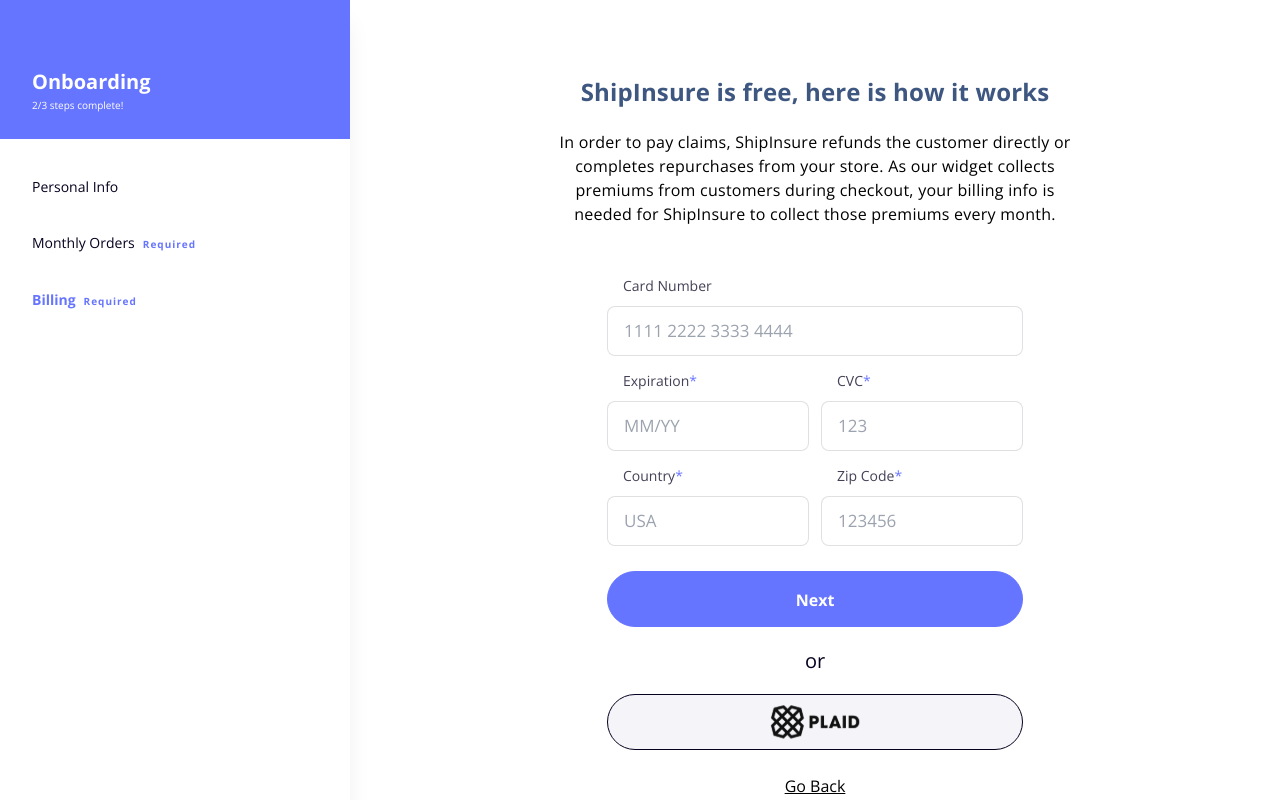
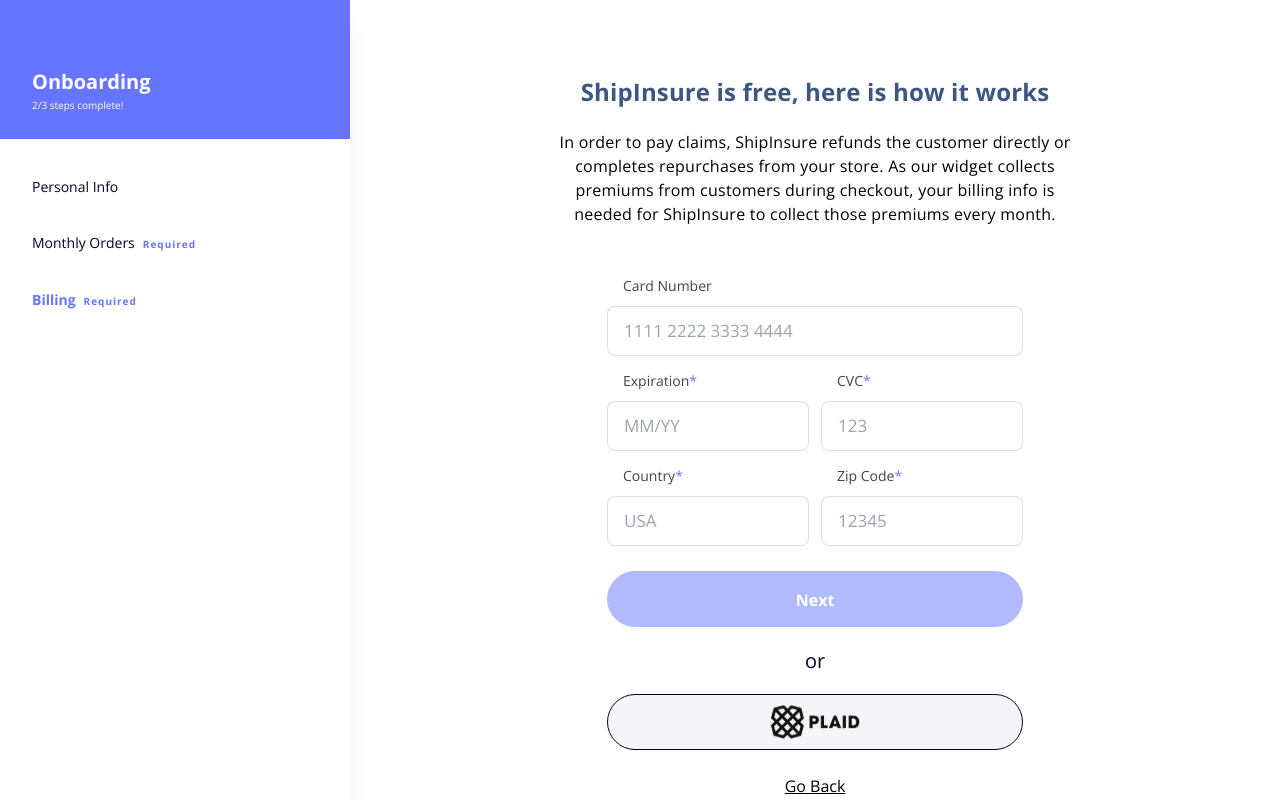
Before and after one commit to larrycustodio/shipinsure-onboarding-demo, a Next.js app: page /onboarding/billing in a window 1280 px wide. Shown: the top 800 px of the page. Built offline with nearby package versions, Linux system fonts and the light colour scheme.

Commit message:
feat: add basic form validation for billing form

```diff
--- a/app/onboarding/billing/page.tsx
+++ b/app/onboarding/billing/page.tsx
@@ -2,15 +2,44 @@
 
 import Heading from "@/components/heading";
 import TextInput from "@/components/text-input";
-import { FormEvent } from "react";
 import Button from "@/components/button";
 import Image from "next/image";
 import Link from "next/link";
+import { useFormik } from "formik";
+import * as Yup from "yup";
+import { useRouter } from "next/navigation";
+
+type Inputs = {
+  "card-number": string;
+  expiration: string;
+  cvc: string;
+  country: string;
+  zipcode: string;
+};
 
 export default function StoreProfile() {
-  const handleSubmit = (e: FormEvent) => {
-    e.preventDefault();
-  };
+  const router = useRouter();
+
+  const { values, isValid, handleChange, handleSubmit } = useFormik<Inputs>({
+    initialValues: {
+      "card-number": "",
+      expiration: "",
+      cvc: "",
+      country: "",
+      zipcode: "",
+    },
+    validationSchema: Yup.object({
+      "card-number": Yup.string().required("Card number is required"),
+      expiration: Yup.string().required("Expiration is required"),
+      cvc: Yup.string().required("CVC is required"),
+      country: Yup.string().required("Country is required"),
+      zipcode: Yup.string().required("Zip code is required"),
+    }),
+    validateOnMount: true,
+    onSubmit: (values) => {
+      console.log(values);
+    },
+  });
 
   return (
     <section>
@@ -25,42 +54,59 @@
         <div className="col-span-2">
           <TextInput
             id="card-number"
+            name="card-number"
             type="text"
             label="Card Number"
             placeholder="1111 2222 3333 4444"
+            value={values["card-number"]}
+            onChange={handleChange}
           />
         </div>
         <TextInput
           id="expiration"
+          name="expiration"
           type="text"
           label="Expiration"
           placeholder="MM/YY"
           required
+          value={values.expiration}
+          onChange={handleChange}
         />
         <TextInput
-          id="CVC"
+          id="cvc"
+          name="cvc"
           type="text"
           label="CVC"
           placeholder="123"
           required
+          value={values.cvc}
+          onChange={handleChange}
         />
         <TextInput
           id="country"
+          name="country"
           type="text"
           label="Country"
           placeholder="USA"
           required
+          value={values.country}
+          onChange={handleChange}
         />
         <TextInput
           id="zipcode"
+          name="zipcode"
           type="text"
           label="Zip Code"
-          placeholder="123456"
+          placeholder="12345"
           required
+          value={values.zipcode}
+          onChange={handleChange}
         />
 
         <div className="flex flex-col gap-5 col-span-2 mt-10 lg:mt-5">
-          <Button type="submit">Next</Button>
+          <Button type="submit" disabled={!isValid}>
+            Next
+          </Button>
           <div className="text-neutral-midnight-0 text-xl leading-[27px]">
             or
           </div>
--- a/app/onboarding/store-profile/page.tsx
+++ b/app/onboarding/store-profile/page.tsx
@@ -3,7 +3,6 @@
 import Button from "@/components/button";
 import Heading from "@/components/heading";
 import { RadioGroup, RadioInput } from "@/components/Radio";
-import { ChangeEvent, useState } from "react";
 import { useFormik } from "formik";
 import * as Yup from "yup";
 import { useRouter } from "next/navigation";
```
